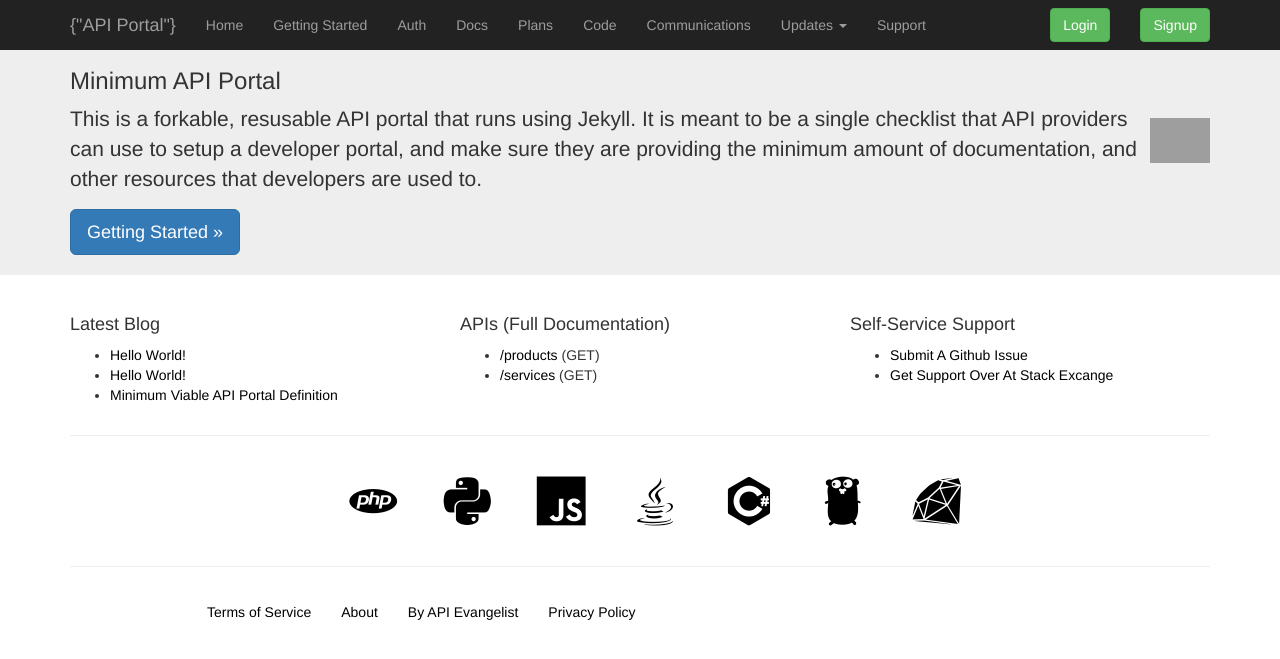
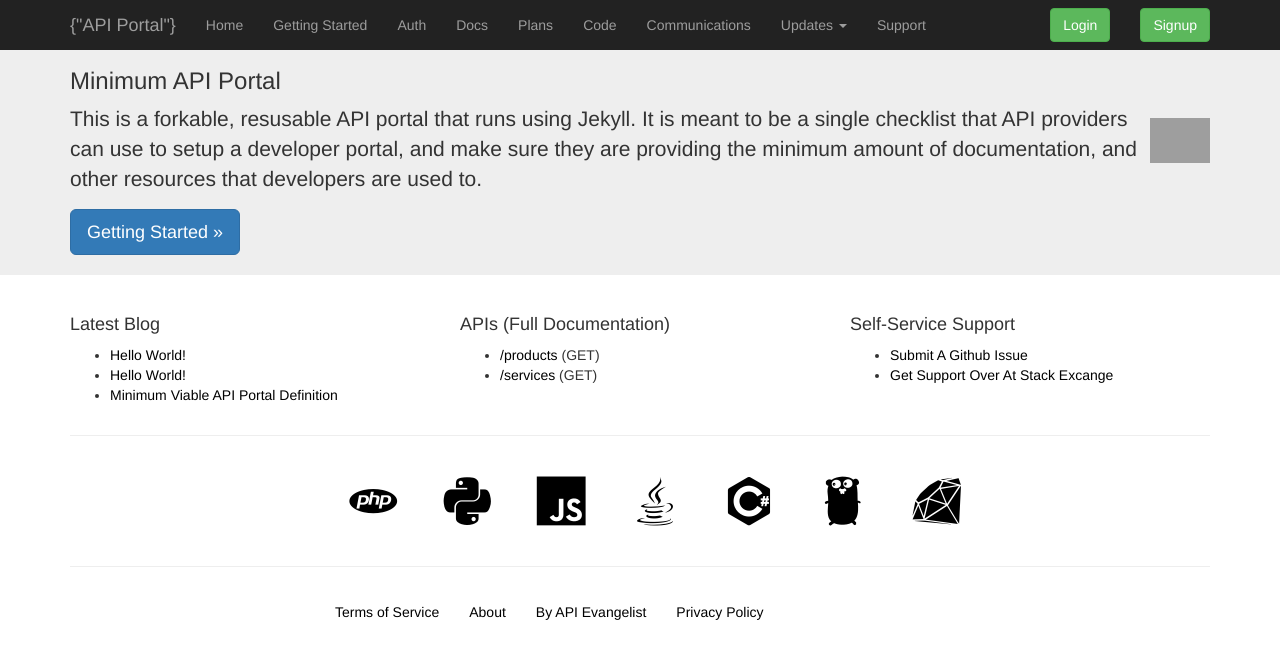
Before and after one commit to api-evangelist/portal-minimum, a Jekyll site: the page built from index.html, in a window 1280 px wide. Shown: the top 659 px of the page. Built offline with Jekyll 4.4.1, drawn with Linux system fonts in a browser that asks for light colours; grey boxes are pictures that could not be loaded.

Commit message:
try again

```diff
--- a/_includes/head.html
+++ b/_includes/head.html
@@ -134,7 +134,7 @@
     .center {
         margin-left: auto;
         margin-right: auto;
-        width: 70%;
+        width: 50%;
     }
   </style>
 
```
